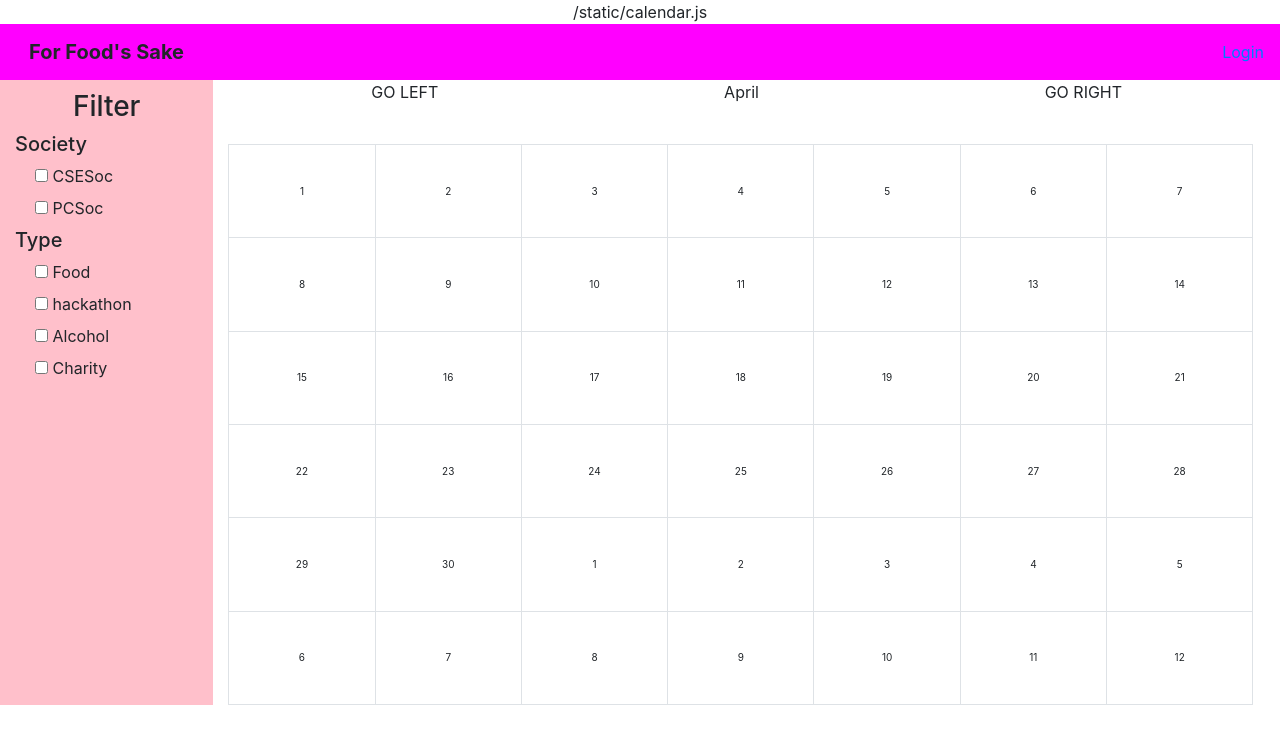
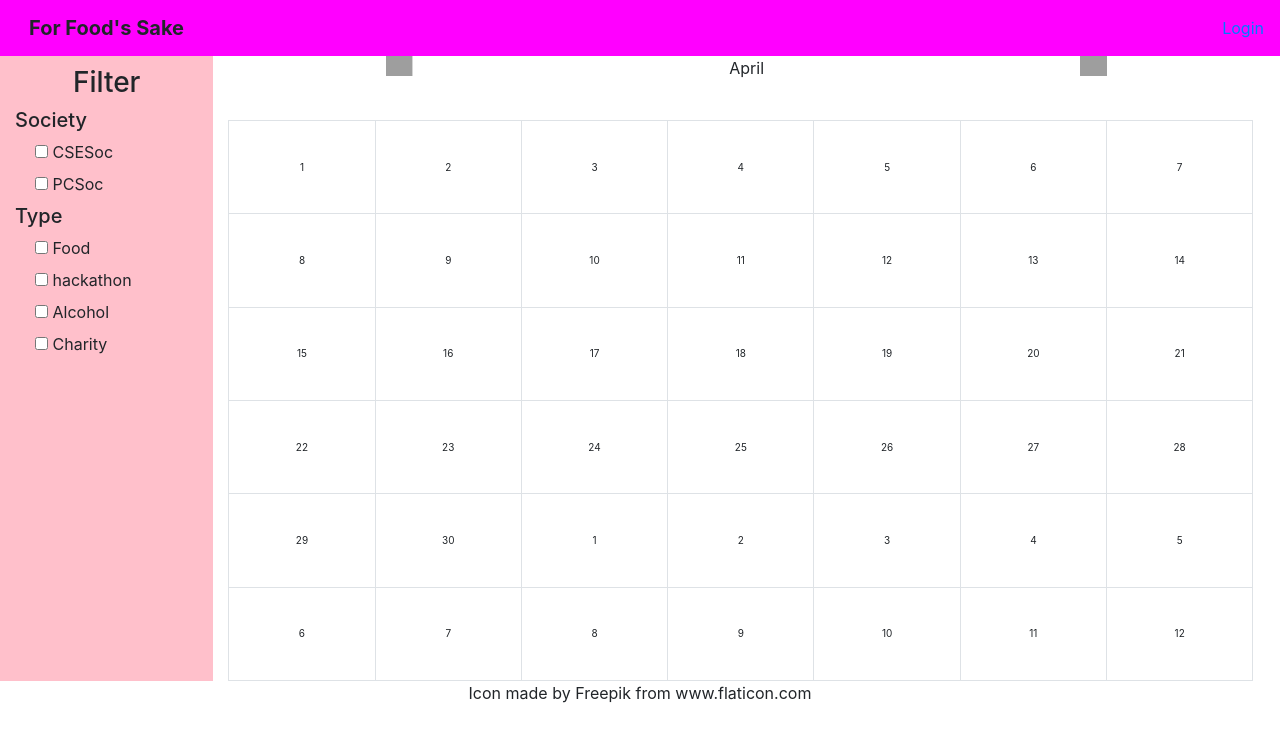
Before and after one commit to Naidah/cse-hackathon-2018, a Flask app: page / in a window 1280 px wide. Shown: the top 744 px of the page. Run offline with Flask 2, Linux system fonts and the light colour scheme; some libraries are stand-ins or nearby versions; grey boxes are pictures that could not be loaded.

Commit message:
rotated back arrow

```diff
--- a/templates/base.html
+++ b/templates/base.html
@@ -26,4 +26,5 @@
     <body>
         {% block content %}{% endblock %}
     </body>
+    <footer>Icon made by Freepik from www.flaticon.com </footer>
 </html>
--- a/templates/index.html
+++ b/templates/index.html
@@ -3,7 +3,6 @@
 
 {% block head %}
 	<title>Calendar</title>
-	{{url_for('static', filename='calendar.js')}}
 	<script type="text/javascript" src="{{url_for('static', filename='calendar.js')}}"></script>
 	<link rel="stylesheet" type="text/css" href="{{url_for('static', filename='calendar.css')}}">
 {% endblock %}
@@ -44,9 +43,9 @@
         <!-- Calendar Space -->
         <div class="col-10 d-block float-right">
             <div class="d-flex flex-row justify-content-around">
-                <div onclick="setPrevMonth()" style="display: inline;">GO LEFT</div>
+                <input type=image src="https://image.flaticon.com/icons/svg/60/60758.svg" height="20" width="-20px" onclick="setPrevMonth()" style="display: inline; transform: scaleX(-1);"></input>
                 <div id="monthLabel" style="display: inline;">Month</div>
-                <div onclick="setNextMonth()">GO RIGHT</div>
+                <input type=image src="https://image.flaticon.com/icons/svg/60/60758.svg" height="20"onclick="setNextMonth()"></input>
             </div>
             <script type="text/javascript">setMonth(3)</script>
             <table id="calendar" class="table-bordered">
```
